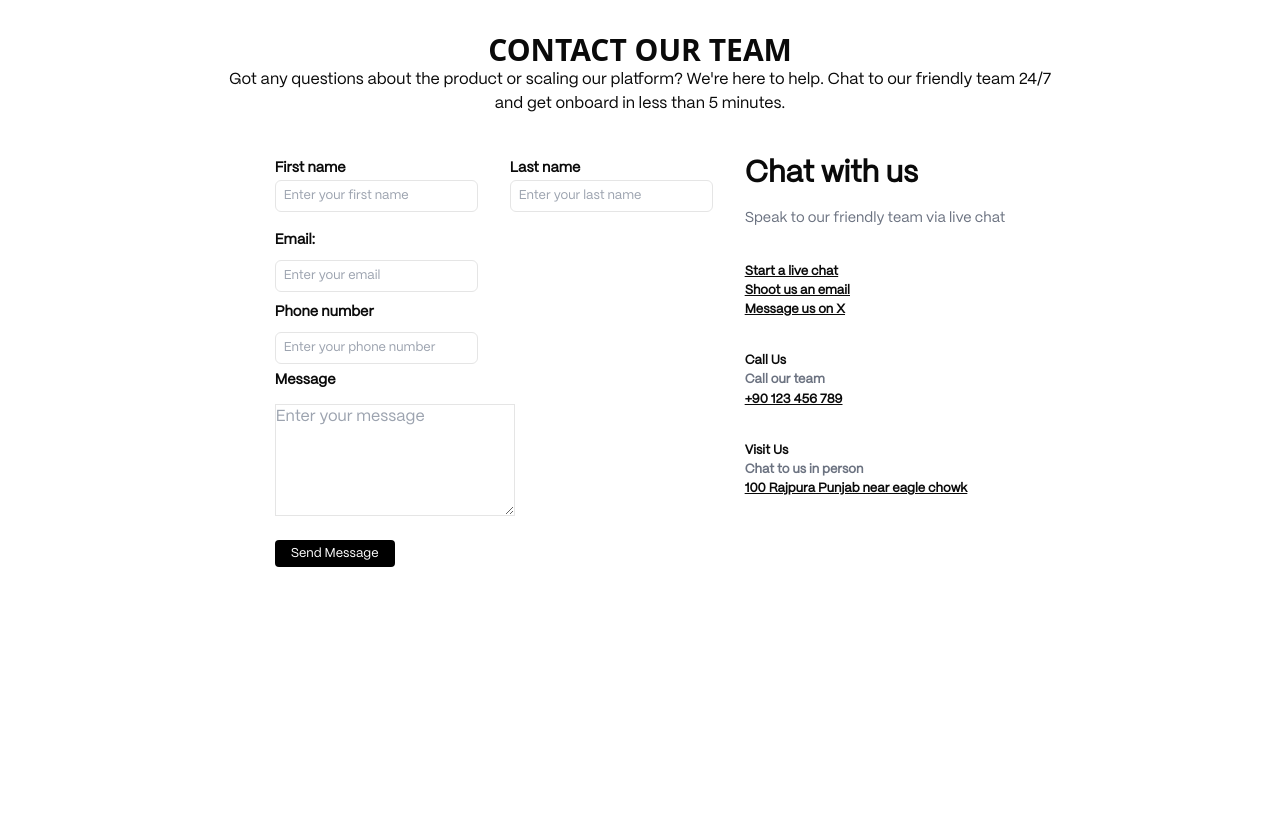
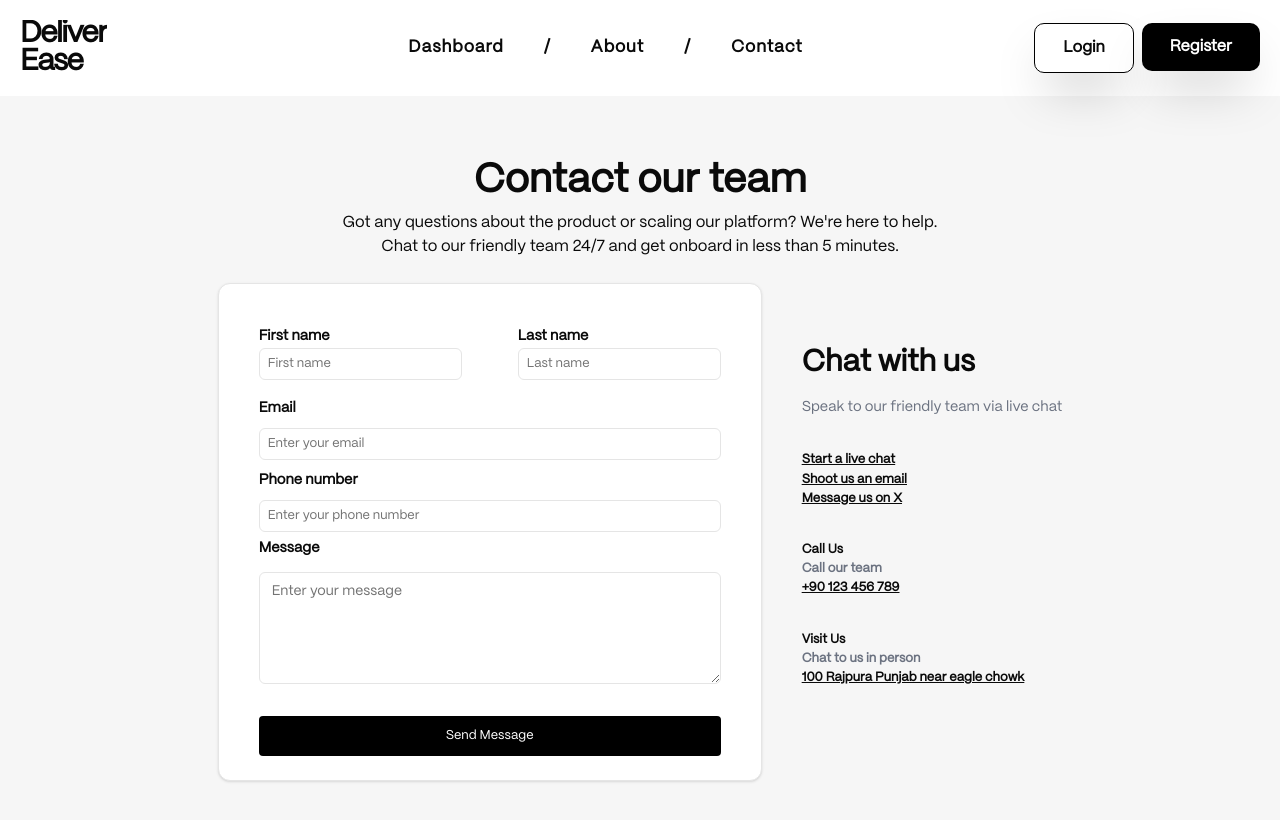
Before and after one commit to Kshitiz-Dhiman/DeliverEase, a React (Vite) app in the folder client/: page /contact in a window 1280 px wide. Shown: the top 820 px of the page. Built offline with nearby package versions, Linux system fonts and the light colour scheme; no server answers.

Commit message:
Update About Us section with new team member profiles and images

```diff
--- a/client/src/pages/Contact.jsx
+++ b/client/src/pages/Contact.jsx
@@ -1,5 +1,9 @@
 import React, { useState } from 'react';
 import emailjs from '@emailjs/browser';
+import { Textarea } from "@/components/ui/textarea";
+import { Input } from "@/components/ui/input";
+import { Button } from "@/components/ui/button";
+import Navbar from '@/components/Navbar';
 
 const App = () => {
 
@@ -39,35 +43,38 @@ const App = () => {
     };
 
     return (
-    <div>
-      <div className='text-center'>
-        <p className='text-3xl font-bold mt-8 font-sans'>CONTACT OUR TEAM</p>
-        <div className='w-2/3 mx-auto'>
+        <main className='w-full h-screen '>
+            <Navbar className='top-0' />
+            <div className='bg-[#f6f6f6] w-full h-full'>
+                <div className='text-center mt-[95px] p-6'>
+                    <p className='text-[40px] font-bold mt-8'>Contact our team</p>
+                    <div className='w-2/4 mx-auto'>
                         <p>Got any questions about the product or scaling our platform? We're here to help. Chat to our friendly team 24/7 and get onboard in less than 5 minutes.</p>
                     </div>
                 </div>
-      <div className='flex justify-center mt-10'>
+                <div className='flex justify-center items-center gap-10'>
+                    <div className='bg-white p-10 rounded-xl border shadow'>
                         <form onSubmit={handleSubmit}>
-          <div className='flex'>
-            <div>
+                            <div className='flex gap-14'>
+                                <div className=''>
                                     <label htmlFor='first-name' className='font-semibold text-[0.9rem]'>First name <br /></label>
-              <input
+                                    <Input
                                         type='text'
                                         id='first-name'
                                         name='firstName'
-                placeholder='Enter your first name '
+                                        placeholder='First name'
                                         className='border p-2 rounded-md h-[2rem] text-[0.8rem]'
                                         value={formData.firstName}
                                         onChange={handleChange}
                                     />
                                 </div>
-            <div className='mx-[2rem]'>
+                                <div>
                                     <label htmlFor='last-name' className='font-semibold text-[0.9rem]'>Last name <br /></label>
-              <input
+                                    <Input
                                         type='text'
                                         id='last-name'
                                         name='lastName'
-                placeholder='Enter your last name '
+                                        placeholder='Last name '
                                         className='border p-2 rounded-md h-[2rem] text-[0.8rem]'
                                         value={formData.lastName}
                                         onChange={handleChange}
@@ -75,10 +82,11 @@ const App = () => {
                                 </div>
                             </div>
                             <br />
+                            <div className='flex flex-col gap-4'>
+                                <div>
 
-          <div className='mb-4'>
-            <label htmlFor='email' className='text-[0.9rem] font-semibold relative bottom-2'>Email: </label> <br />
-            <input
+                                    <label htmlFor='email' className='text-[0.9rem] font-semibold relative bottom-2'>Email </label>
+                                    <Input
                                         type='email'
                                         id='email'
                                         name='email'
@@ -88,9 +96,9 @@ const App = () => {
                                         onChange={handleChange}
                                     />
                                 </div>
-          <div className='mb-4'>
-            <label htmlFor='phone' className='relative bottom-2 text-[0.9rem] font-semibold'>Phone number</label> <br />
-            <input
+                                <div>
+                                    <label htmlFor='phone' className='relative bottom-2 text-[0.9rem] font-semibold'>Phone number</label>
+                                    <Input
                                         type='text'
                                         id='phone'
                                         name='phone'
@@ -101,23 +109,26 @@ const App = () => {
                                     />
                                 </div>
                                 <div>
-            <label htmlFor='message' className='relative bottom-3 text-[0.9rem] font-semibold'>Message</label> <br />
-            <textarea
+
+                                    <label htmlFor='message' className='relative bottom-3 text-[0.9rem] font-semibold'>Message</label>
+                                    <Textarea
                                         id='message'
                                         name='message'
                                         placeholder='Enter your message'
-              className='border w-[15rem] h-[7rem]'
+                                        className='border w-full h-[7rem]'
                                         value={formData.message}
                                         onChange={handleChange}
-            ></textarea>
+                                    ></Textarea>
                                 </div>
-          <button
+                                <Button
                                     type='submit'
                                     className='bg-black text-white text-[0.8rem] px-4 py-1 relative top-4 rounded'
                                 >
                                     Send Message
-          </button>
+                                </Button>
+                            </div>
                         </form>
+                    </div>
                     <div>
                         <h1 className='text-3xl font-bold'>Chat with us</h1>
                         <p className='text-gray-500 text-[0.9rem] my-4'>Speak to our friendly team via live chat</p>
@@ -142,7 +153,9 @@ const App = () => {
                         </div>
                     </div>
                 </div>
-    </div>
+
+            </div >
+        </main >
     );
 }
 
```
Lines whose indentation alone changed are shown as unchanged.
